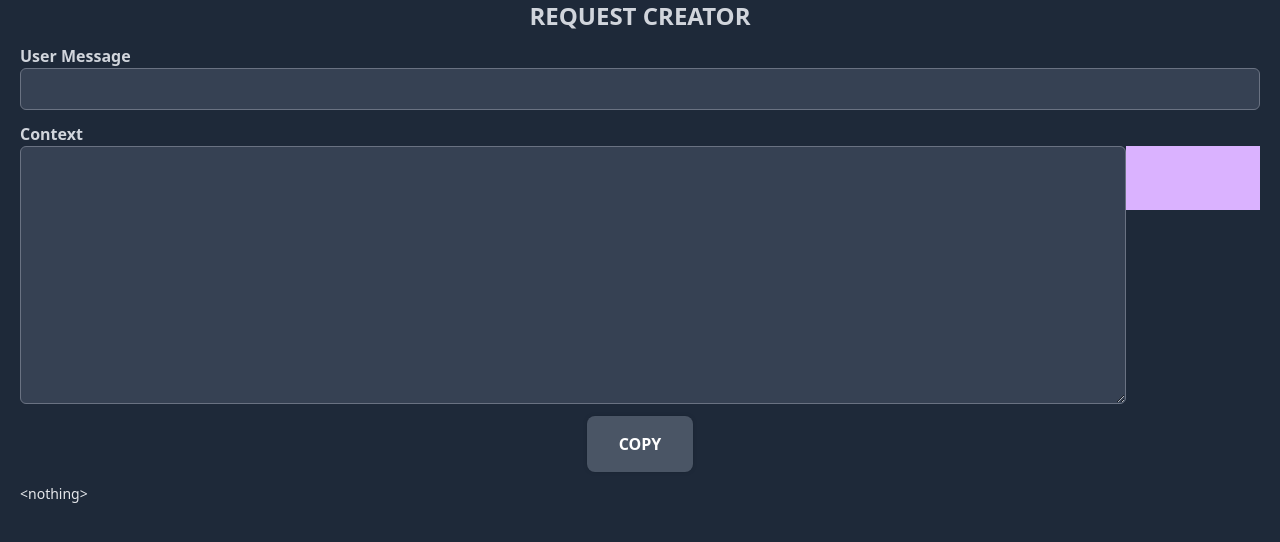
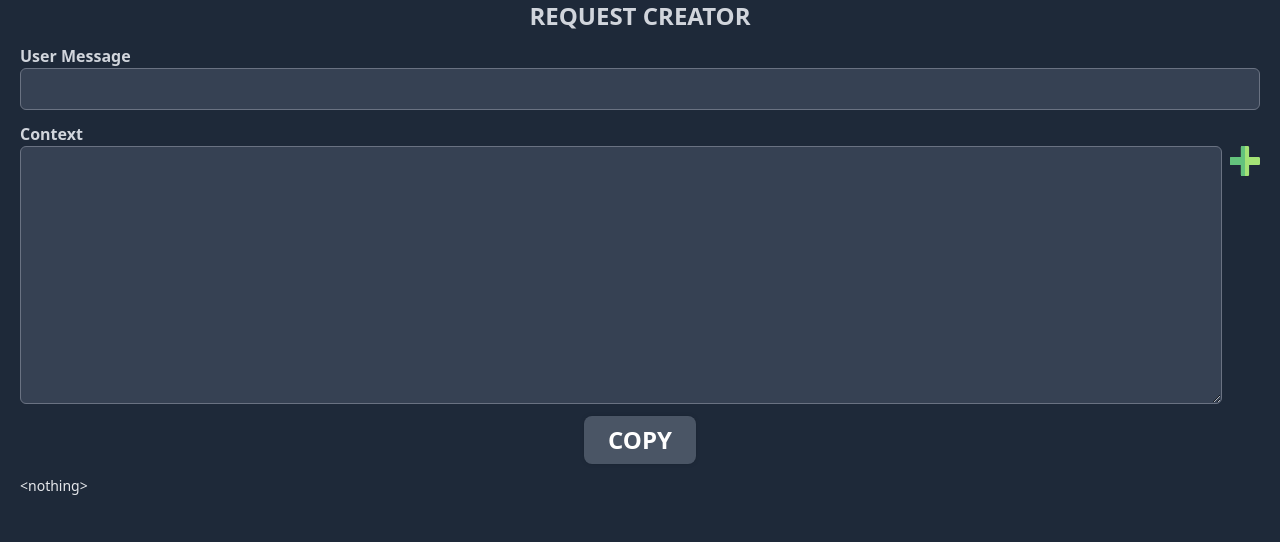
Before and after one commit to shevtsov-dmitry/ai-request-creator-form, a React (Vite) app: page / in a window 1280 px wide. Shown: the top 542 px of the page. Built offline with nearby package versions, Linux system fonts and the light colour scheme.

Commit message:
feat: add remove context input rows

```diff
--- a/package.json
+++ b/package.json
@@ -13,8 +13,7 @@
         "@tauri-apps/api": "^2",
         "@tauri-apps/plugin-opener": "^2",
         "react": "^19.1.0",
-    "react-dom": "^19.1.0",
-    "zustand": "^5.0.8"
+        "react-dom": "^19.1.0"
     },
     "devDependencies": {
         "@tailwindcss/vite": "^4.1.17",
--- a/src-tauri/tauri.conf.json
+++ b/src-tauri/tauri.conf.json
@@ -27,8 +27,6 @@
     "icon": [
       "icons/32x32.png",
       "icons/128x128.png",
-      "icons/128x128@2x.png",
-      "icons/icon.icns",
       "icons/icon.ico"
     ]
   }
--- a/src/components/main-form/MainForm.tsx
+++ b/src/components/main-form/MainForm.tsx
@@ -3,18 +3,19 @@ import React, { useEffect, useState } from 'react'
 interface MainFormProps {}
 
 const MainForm: React.FC<MainFormProps> = ({}) => {
-    const DEFAULT_ROWS_AMOUNT = 10
+    const DEFAULT_TEXT_AREA_ROWS_AMOUNT = 10
 
     const [log, setLog] = useState<string>('<nothing>')
     const [contexts, setContexts] = useState<string[]>([''])
-    const [rowsInContextInput, setRowsInContextInput] =
-        useState<number>(DEFAULT_ROWS_AMOUNT)
+    const [rowsInContextInput, setRowsInContextInput] = useState<number>(
+        DEFAULT_TEXT_AREA_ROWS_AMOUNT
+    )
 
     useEffect(() => {
         switch (contexts.length) {
             case 0:
             case 1:
-                setRowsInContextInput(DEFAULT_ROWS_AMOUNT)
+                setRowsInContextInput(DEFAULT_TEXT_AREA_ROWS_AMOUNT)
                 break
             case 2:
                 setRowsInContextInput(6)
@@ -25,7 +26,22 @@ const MainForm: React.FC<MainFormProps> = ({}) => {
             default:
                 setRowsInContextInput(2)
         }
-    }, [])
+    }, [contexts])
+
+    function addContextInput(
+        event: MouseEvent<HTMLButtonElement, MouseEvent>
+    ): void {
+        event = null
+        const prevList: string[] = [...contexts]
+        prevList.push('')
+        setContexts(prevList)
+    }
+
+    function removeContextInputAtIndex(index: number): void {
+        const prevList: string[] = [...contexts]
+        prevList.splice(index, 1)
+        setContexts(prevList)
+    }
 
     return (
         <main className="mx-5 flex h-screen w-screen flex-col gap-3">
@@ -52,9 +68,9 @@ const MainForm: React.FC<MainFormProps> = ({}) => {
                 >
                     Context
                 </label>
-                <div>
+                <div className="flex flex-col gap-2">
                     {contexts.map((context, index) => (
-                        <div className="flex">
+                        <div className="flex gap-2">
                             <textarea
                                 className="w-full flex-8 rounded-md border border-gray-500 bg-gray-700 px-4 py-2 text-base font-normal text-white focus:border-blue-500 focus:outline-none"
                                 key={index}
@@ -66,8 +82,31 @@ const MainForm: React.FC<MainFormProps> = ({}) => {
                                 }}
                                 rows={rowsInContextInput}
                             />
-                            <div className="h-16 w-full flex-1 bg-purple-300">
-                                <img src="" />
+                            <div className="flex flex-col gap-[2%]">
+                                {index == contexts.length - 1 && (
+                                    <button
+                                        className="hover:cursor-pointer"
+                                        onClick={addContextInput}
+                                    >
+                                        <img
+                                            width={30}
+                                            src="images/icons/plus.svg"
+                                        />
+                                    </button>
+                                )}
+                                {contexts.length > 1 && (
+                                    <button
+                                        className="hover:cursor-pointer"
+                                        onClick={() =>
+                                            removeContextInputAtIndex(index)
+                                        }
+                                    >
+                                        <img
+                                            width={30}
+                                            src="images/icons/minus.svg"
+                                        />
+                                    </button>
+                                )}
                             </div>
                         </div>
                     ))}
@@ -80,7 +119,7 @@ const MainForm: React.FC<MainFormProps> = ({}) => {
                         boxShadow:
                             'rgba(0, 0, 0, 0.1) 0px 0px 5px 0px, rgba(0, 0, 0, 0.1) 0px 0px 1px 0px',
                     }}
-                    className="w-fit rounded-lg bg-gray-600 px-8 py-4 text-base font-semibold text-white transition-colors hover:cursor-pointer hover:bg-gray-700 focus:outline-none"
+                    className="w-fit rounded-lg bg-gray-600 px-6 py-2 text-2xl font-semibold text-white transition-colors hover:cursor-pointer hover:bg-gray-700 focus:outline-none"
                 >
                     COPY
                 </button>
--- a/src/store/useRequestStore.ts
+++ /dev/null
@@ -1,13 +0,0 @@
-import {create} from "zustand/react";
-import {RequestPart} from "../types/RequestPart.ts";
-
-interface RequestStoreProps {
-    requestParts: RequestPart[]
-}
-
-const useRequestStore = create<RequestStoreProps>((set) => {
-    requestParts: []
-    addRequestPart: () => set(state => ({requestParts: state.requestParts}))
-})
-
-export default useRequestStore
--- a/src/types/RequestPart.ts
+++ b/src/types/RequestPart.ts
@@ -1,4 +1,4 @@
 export type RequestPart = {
-    userRequest: string
+    userRequestMessage: string
     context: string[]
 }
```
Lines whose indentation alone changed are shown as unchanged.
